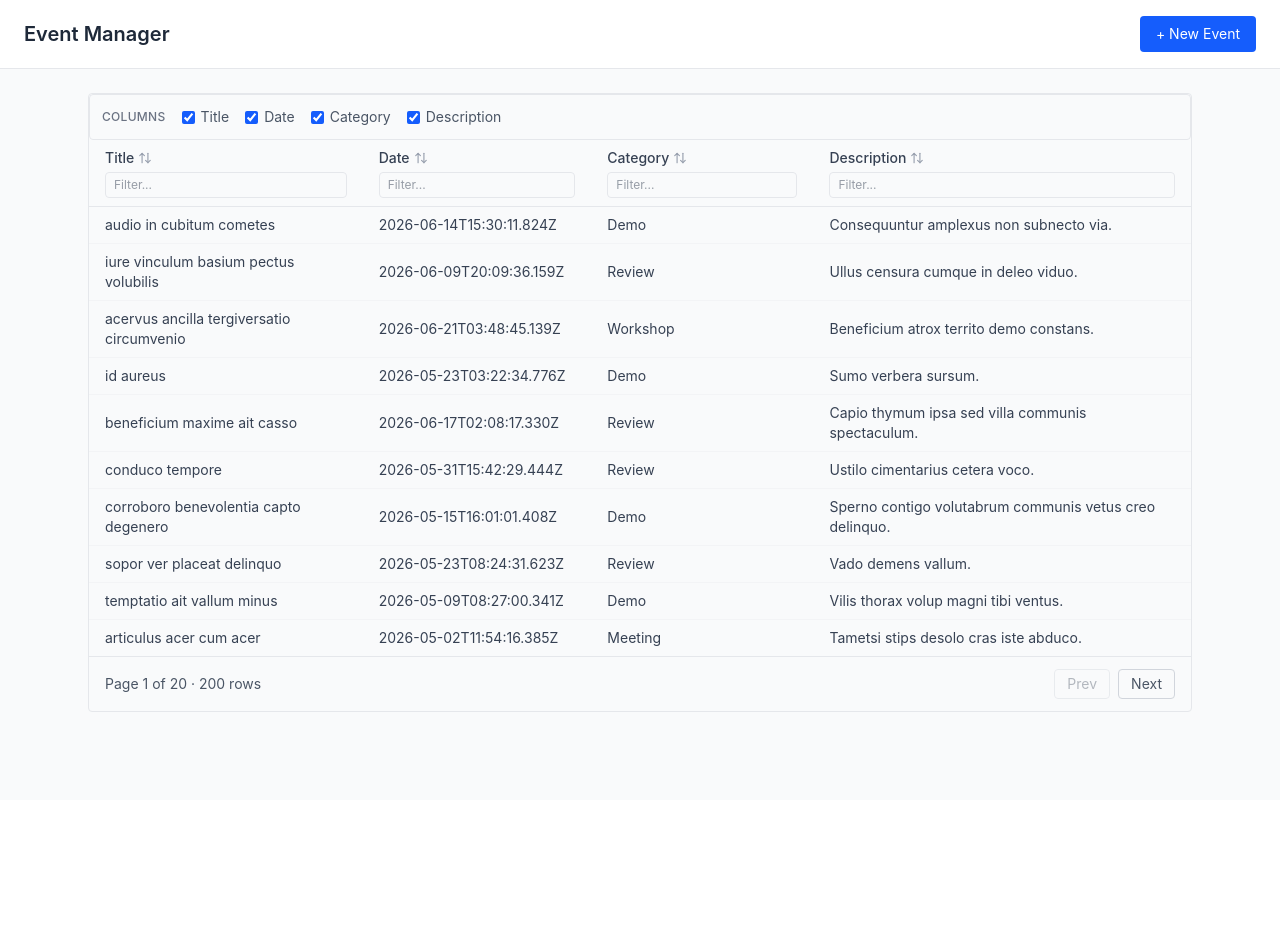
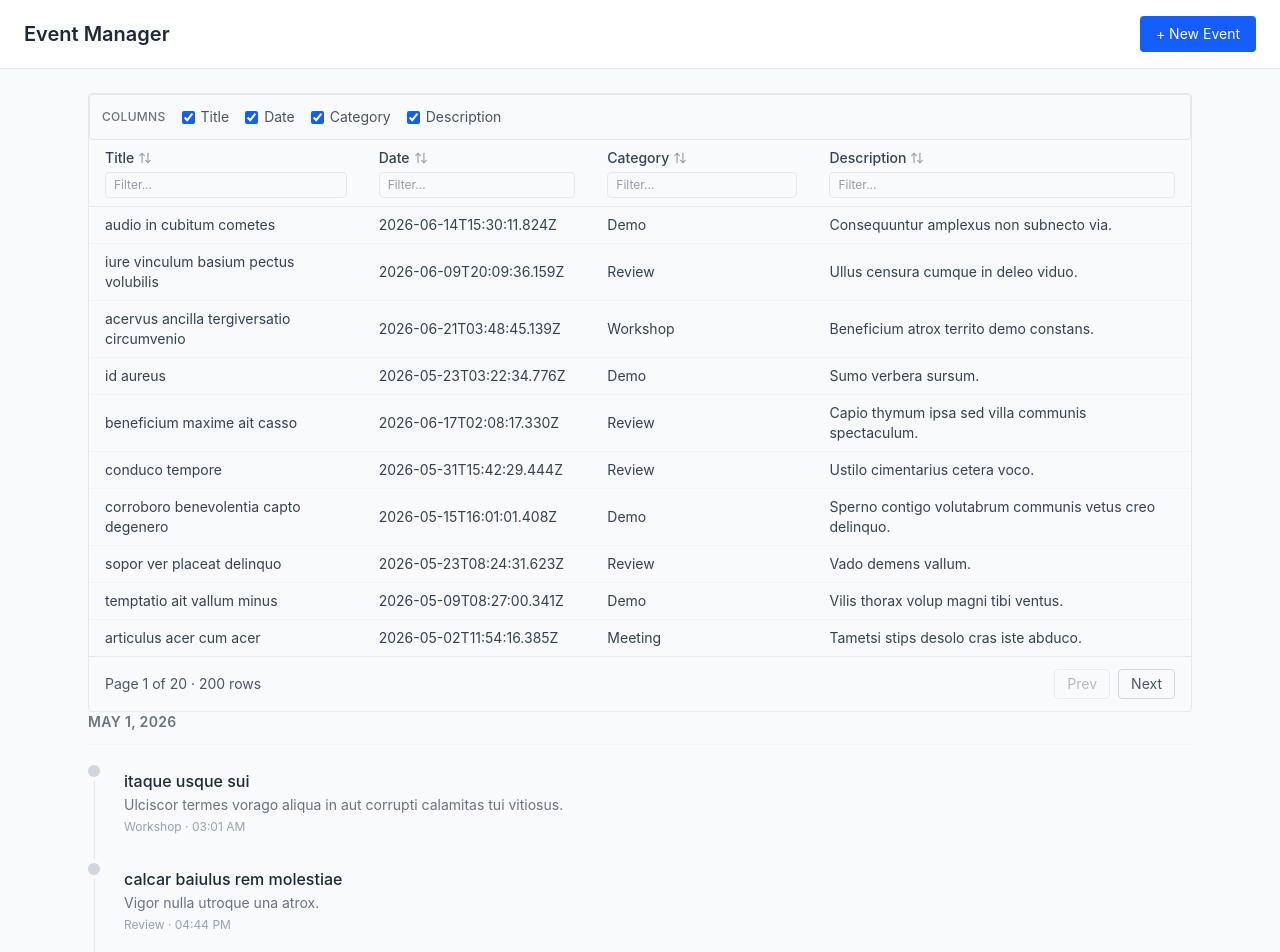
Before and after one commit to amitnagar19/react-event-manager, a React (Vite) app: page / in a window 1280 px wide. Shown: the top 952 px of the page. Before the commit the page ends 800 px from the top, so only its background shows below. Built offline with nearby package versions, Linux system fonts and the light colour scheme.

Commit message:
feat: add Timeline component with day grouping

```diff
--- a/package.json
+++ b/package.json
@@ -11,6 +11,7 @@
   },
   "dependencies": {
     "@tanstack/react-table": "^8.21.3",
+    "date-fns": "^4.4.0",
     "lucide-react": "^1.17.0",
     "react": "^19.2.6",
     "react-dom": "^19.2.6",
--- a/src/App.tsx
+++ b/src/App.tsx
@@ -6,6 +6,7 @@ import { useCallback, useState } from 'react';
 import Modal from './components/Modal.tsx';
 import type { EventFormData } from './components/EventForm/types.ts';
 import { useEventStore } from './store/useEventStore.ts';
+import Timeline from './components/Timeline/Timeline.tsx';
 
 const columns: ColumnConfig<Event>[] = [
     { accessor: 'title', label: 'Title' },
@@ -38,6 +39,7 @@ function App() {
 
             <main className="p-6 max-w-6xl mx-auto">
                 <DataGrid columns={columns} data={events} loading={false} error={null} />
+                <Timeline events={events} />
             </main>
 
             <Modal open={modalOpen} onClose={handleClose} title="New Event">
--- /dev/null
+++ b/src/components/Timeline/Timeline.tsx
@@ -0,0 +1,55 @@
+import { useMemo } from 'react';
+import { format, parseISO } from 'date-fns';
+import type { TimelineEvent, TimelineGroup } from './types';
+import TimelineItem from './TimelineItem.tsx';
+
+interface Props {
+    events: TimelineEvent[];
+}
+
+const DAY_FORMAT = 'MMMM d, yyyy';
+
+function Timeline({ events }: Props) {
+    const groups = useMemo<TimelineGroup[]>(() => {
+        const sorted = [...events].sort((a, b) => a.date.localeCompare(b.date));
+        const map = new Map<string, TimelineEvent[]>();
+
+        sorted.forEach((event) => {
+            const key = format(parseISO(event.date), DAY_FORMAT);
+            if (!map.has(key)) map.set(key, []);
+            map.get(key)!.push(event);
+        });
+
+        return Array.from(map.entries()).map(([label, events]) => ({ label, events }));
+    }, [events]);
+
+    if (groups.length === 0) {
+        return <p className="text-gray-400 text-sm">No events</p>;
+    }
+    return (
+        <div>
+            {groups.map((group) => (
+                <div key={group.label}>
+                    <h3 className="text-sm font-semibold text-gray-500 uppercase tracking-wide mb-3 mt-8 first:mt-0">
+                        {group.label}
+                    </h3>
+                    <div className="border-t border-gray-100 pt-4">
+                        {group.events.map((event) => (
+                            <TimelineItem
+                                key={event.id}
+                                title={event.title}
+                                description={event.description}
+                                category={event.category}
+                                date={event.date}
+                                isFocused={false}
+                                onFocus={() => {}}
+                            />
+                        ))}
+                    </div>
+                </div>
+            ))}
+        </div>
+    );
+}
+
+export default Timeline;
--- /dev/null
+++ b/src/components/Timeline/TimelineItem.tsx
@@ -0,0 +1,40 @@
+interface Props {
+    title: string;
+    description: string;
+    category: string;
+    date: string;
+    isFocused: boolean;
+    onFocus: () => void;
+}
+
+function TimelineItem({ title, description, category, date, isFocused, onFocus }: Props) {
+    const time = new Date(date).toLocaleTimeString([], { hour: '2-digit', minute: '2-digit' });
+    return (
+        <div
+            tabIndex={-1}
+            onFocus={onFocus}
+            className={`flex gap-4 focus:outline-none group ${isFocused ? 'outline-none' : ''}`}
+        >
+            {/* dot + line */}
+            <div className="flex flex-col items-center">
+                <div
+                    className={`w-3 h-3 rounded-full mt-1 shrink-0 ${isFocused ? 'bg-blue-500' : 'bg-gray-300 group-hover:bg-blue-400'}`}
+                />
+                <div className="w-px flex-1 bg-gray-200 mt-1" />
+            </div>
+
+            {/* content */}
+            <div
+                className={`pb-6 flex-1 p-2 rounded ${isFocused ? 'bg-blue-50 ring-2 ring-blue-300' : ''}`}
+            >
+                <p className="font-medium text-gray-800">{title}</p>
+                <p className="text-sm text-gray-500 mt-0.5">{description}</p>
+                <p className="text-xs text-gray-400 mt-1">
+                    {category} · {time}
+                </p>
+            </div>
+        </div>
+    );
+}
+
+export default TimelineItem;
--- /dev/null
+++ b/src/components/Timeline/types.ts
@@ -0,0 +1,12 @@
+export interface TimelineEvent {
+    id: string;
+    title: string;
+    description: string;
+    date: string;
+    category: string;
+}
+
+export interface TimelineGroup {
+    label: string;
+    events: TimelineEvent[];
+}
```
Also changed, not shown: 1 other file (tests, documents, lock files or other folders).
